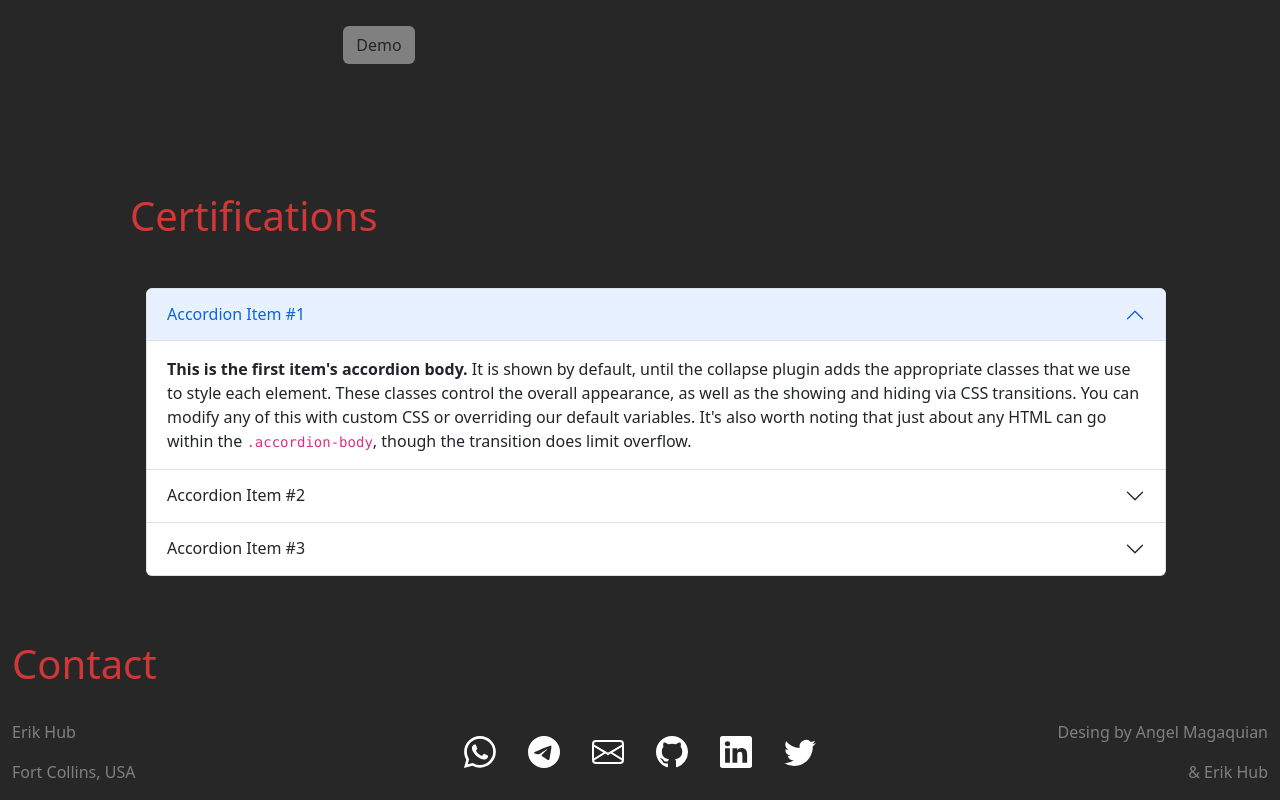
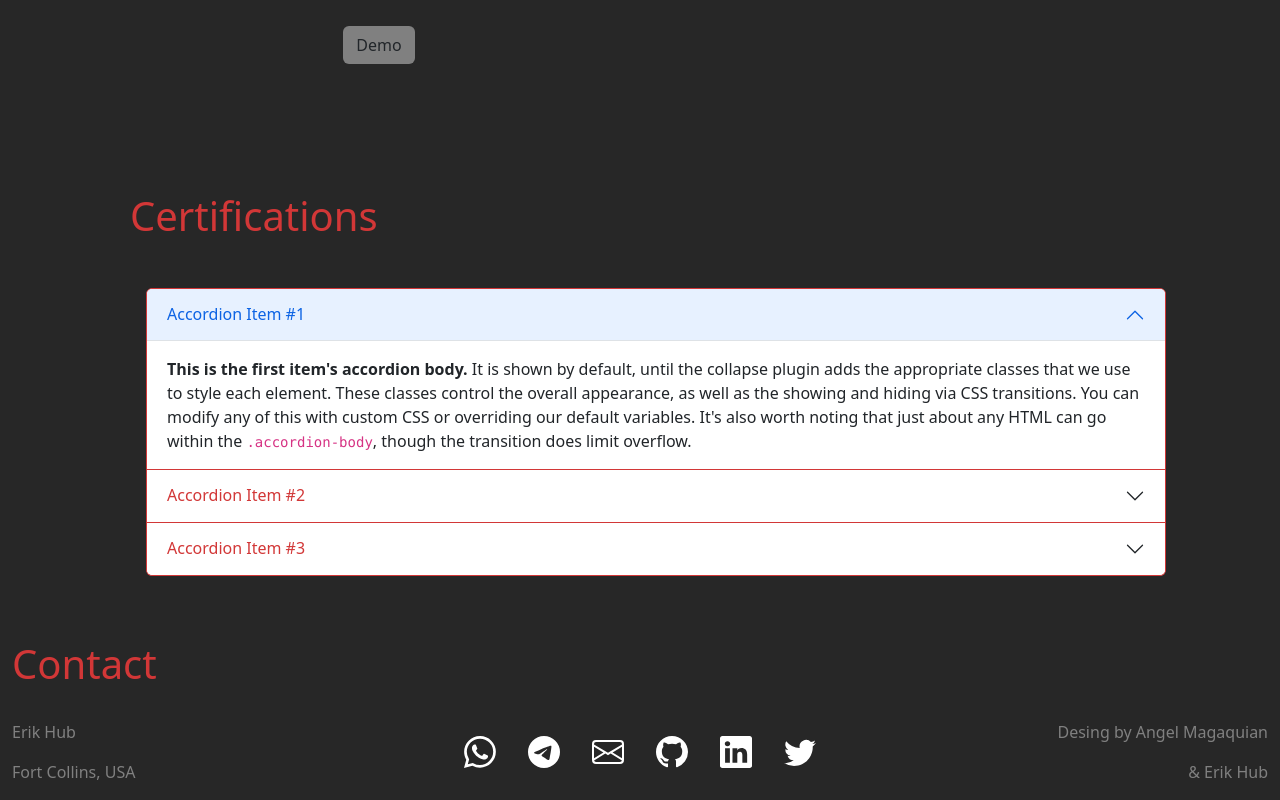
Before and after one commit to ehub-96/my-resume, a React (Vite) app: page / in a window 1280 px wide. Shown: the part 2107-2907 px from the top of the page. Built offline with nearby package versions, Linux system fonts and the light colour scheme.

Commit message:
niggaaaa yaaaay

```diff
--- a/src/scss/styles.css
+++ b/src/scss/styles.css
@@ -97,6 +97,12 @@ a {
   background-color:#272727;
   margin: 1rem !important;
 }
+.accordion-button{
+  color: #D23737
+}
+.accordion-item{
+  border-color: #D23737;
+}
 
 .card-title2 {
   color: #D23737 !important;
```
